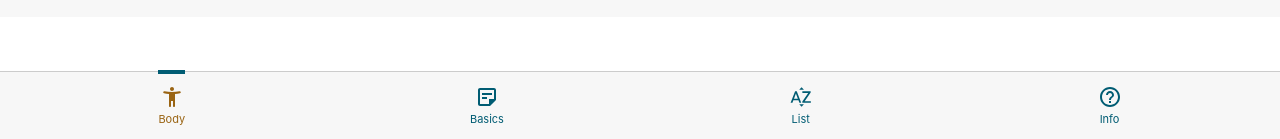
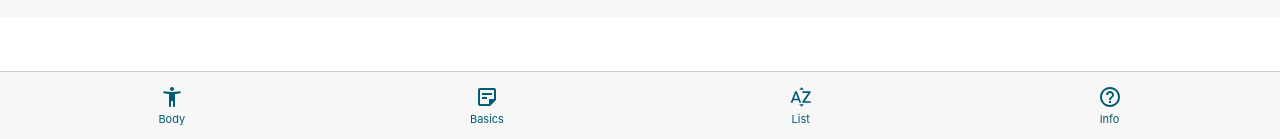
Before and after one commit to evkim1019/AdvancedAnalgesia, a React (Create React App) app: page / in a window 1280 px wide. Shown: the part 658-797 px from the top of the page. Built offline with nearby package versions, Linux system fonts and the light colour scheme.

Commit message:
navigation refresh bug fixed

```diff
--- a/src/modules/MobileBottomNav.js
+++ b/src/modules/MobileBottomNav.js
@@ -13,13 +13,14 @@ import { Link, useParams } from 'react-router-dom';
 function MobileBottomNav() {
 
   const params = useParams()
+  console.log('params', params)
 
   // Bottom Nav selection Toggle States & function
   const [ selectedNav, setSelectedNav ] = useState([
-    { label:"one", value: true},
-    { label:"two", value: false},
-    { label: "three", value: false},
-    { label: "four", value: false}
+    { label:"one", value: params === '' ? true : false},
+    { label:"two", value: Object.values(params)[0] === 'basics' ? true : false},
+    { label: "three", value: Object.values(params)[0] === 'list' ? true : false},
+    { label: "four", value: Object.values(params)[0] === 'info' ? true : false}
   ])
   const bottomNavSelectToggle = ({
     selectedNav, setSelectedNav, bottomNavSelectToggle
```
